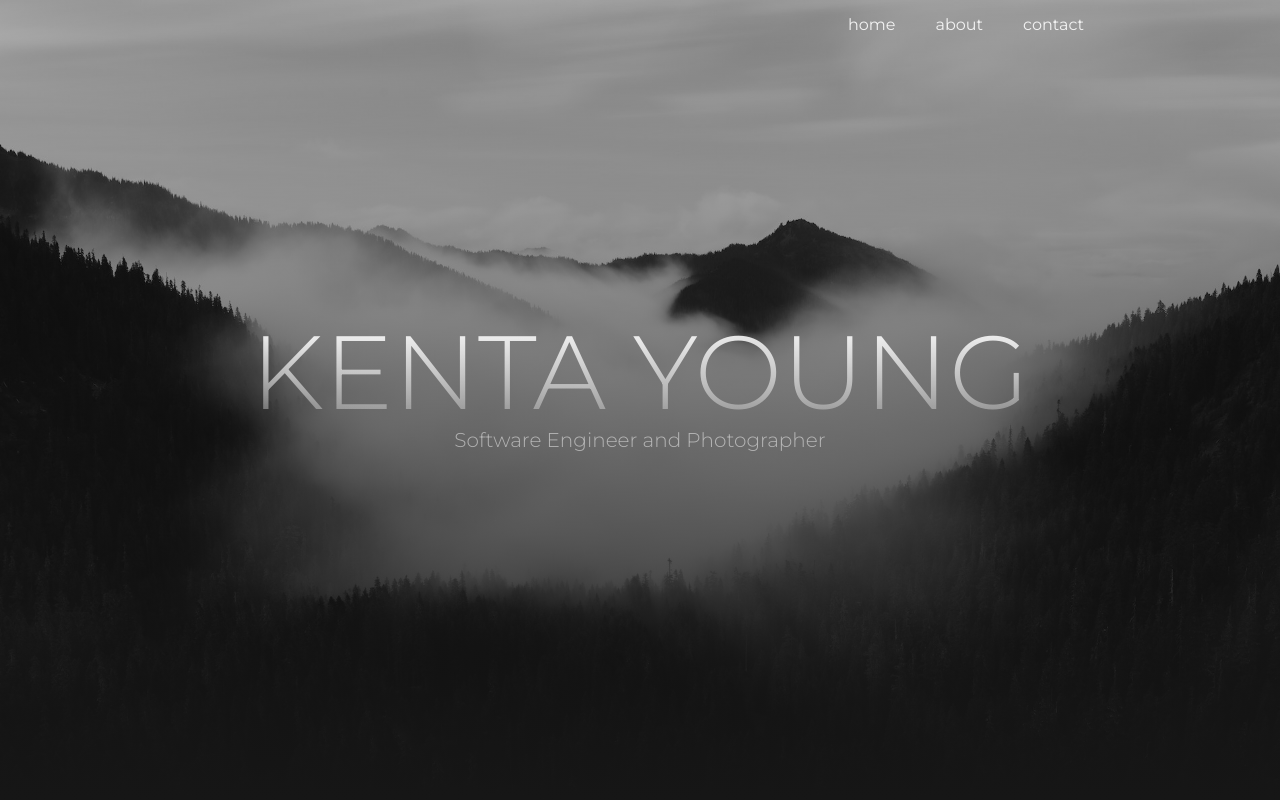
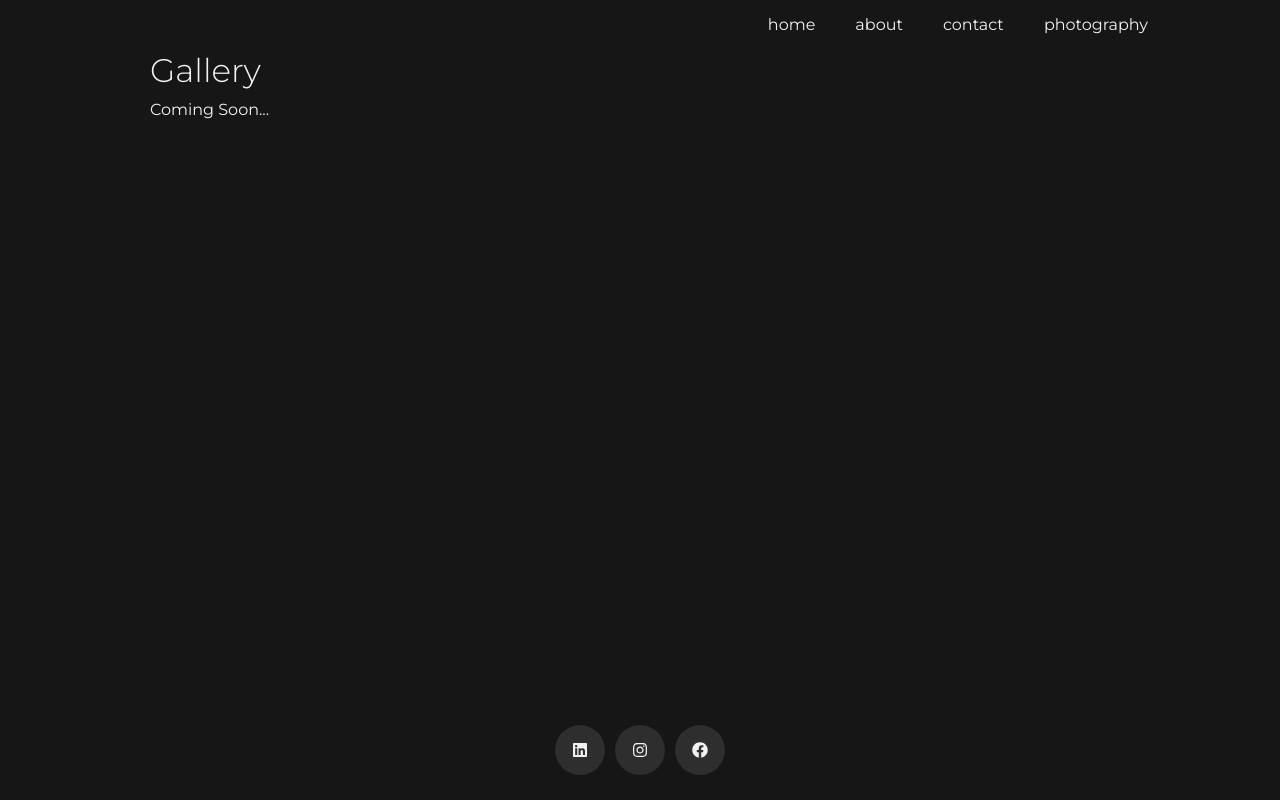
Before and after one commit to kentayoung/kenta-young-web, a React (Create React App) app: page /photography in a window 1280 px wide. Shown: the top 800 px of the page. Built offline with nearby package versions, Linux system fonts and the light colour scheme; no server answers.

Commit message:
Routing and photography page rough implementation

```diff
--- a/package.json
+++ b/package.json
@@ -13,6 +13,8 @@
 		"react-icons": "^4.3.1",
 		"react-on-screen": "^2.1.1",
 		"react-parallax": "^3.3.0",
+		"react-router-dom": "^6.0.2",
+		"react-router-hash-link": "^2.4.3",
 		"web-vitals": "^2.1.2"
 	},
 	"devDependencies": {
--- a/src/App.js
+++ b/src/App.js
@@ -1,28 +1,36 @@
 import './App.css';
 import './css/kentaYoungWeb.scss';
 import React from 'react';
-
-import Navbar from './components/navbar/navbar';
-import Masthead from './components/masthead';
-import AboutSection from './components/about-section';
-import SkillsSection from './components/skills-section';
-import ContactSection from './components/contact-section';
-import Footer from './components/footer';
-
+import {
+	BrowserRouter as Router,
+	Route,
+	Routes,
+	Navigate,
+} from 'react-router-dom';
 import firebase from '../src/config/firebaseConfig';
 import { getAnalytics } from 'firebase/analytics';
 
+import Navbar from './components/navbar/navbar';
+import Home from './routes/home';
+import Photography from './routes/photography';
+import PageNotFound from './routes/pageNotFound';
+import Footer from './components/footer';
+
 function App() {
-getAnalytics(firebase);
+	getAnalytics(firebase);
 
 	return (
 		<div className='app'>
-			<Navbar />
-			<Masthead />
-			<AboutSection />
-			<SkillsSection />
-			<ContactSection />
-			<Footer />
+			<Router>
+				<Navbar Router={Router} />
+				<Routes>
+					<Route exact path='/' element={<Home />} />
+					<Route path='/photography' element={<Photography />} />
+					<Route exact path='/404' element={<PageNotFound />} />
+					<Route path='*' element={<Navigate to='/404' />} />
+				</Routes>
+				<Footer />
+			</Router>
 		</div>
 	);
 }
--- a/src/components/navbar/menu-items.js
+++ b/src/components/navbar/menu-items.js
@@ -1,14 +1,18 @@
 export const MenuItems = [
 	{
 		display: 'home',
-		href: '#home',
+		href: '/#home',
 	},
 	{
 		display: 'about',
-		href: '#about',
+		href: '/#about',
 	},
   {
 		display: 'contact',
-		href: '#contact',
+		href: '/#contact',
 	},
+	{
+		display: 'photography',
+		href: '/photography'
+	}
 ];
--- a/src/components/navbar/navbar.js
+++ b/src/components/navbar/navbar.js
@@ -1,4 +1,6 @@
 import React, { useState, useEffect } from 'react';
+import { Link } from 'react-router-dom';
+import { HashLink } from 'react-router-hash-link'
 import { MenuItems } from './menu-items';
 import {FaInstagram, FaLinkedin, FaFacebook} from 'react-icons/fa';
 
@@ -20,6 +22,12 @@ const handleTogglerClicked = () => {
 const setTogglerFalse = () => {
 	setTogglerClicked(false)
 	document.body.style.overflow = 'scroll';
+}
+
+const scrollWithOffset = (el) => {
+	const yCoordinate = el.getBoundingClientRect().top + window.pageYOffset;
+	const yOffset = -80;
+	window.scrollTo({ top: yCoordinate + yOffset, behavior: 'smooth' });
 }
 
 
@@ -48,13 +56,13 @@ const setTogglerFalse = () => {
 								key={i}
 								style={
 									togglerClicked
-										? { animation: `navLinkFadeIn .75s ease forwards ${i / MenuItems.length}s` }
+										? { animation: `navLinkFadeIn .75s ease forwards ${(i + .25) / MenuItems.length}s` }
 										: { opacity: 1 }
 								}
 							>
-								<a href={item.href} className='link-hover' onClick={setTogglerFalse}>
+								<HashLink scroll={el => scrollWithOffset(el)} to={item.href} className='link-hover' onClick={setTogglerFalse}>
 									{item.display}
-								</a>
+								</HashLink>
 							</li>
 							)
 						}
@@ -62,7 +70,7 @@ const setTogglerFalse = () => {
 				}
 			<li className="nav-item nav-footer" style={
 				togglerClicked
-				? { animation: `navLinkFadeIn .75s ease forwards ${MenuItems.length / MenuItems.length}s` }
+				? { animation: `navLinkFadeIn .75s ease forwards ${(MenuItems.length + .25) / MenuItems.length}s` }
 				: { opacity: 1 }
 			}>
 
--- a/src/css/_navbar.scss
+++ b/src/css/_navbar.scss
@@ -21,7 +21,7 @@ nav {
 	list-style: none;
 	font-size: 1rem;
 	display: flex;
-	width: 75vw;
+	width: 85vw;
 	justify-content: flex-end;
 	margin-right: 2rem;
 }
--- a/src/css/kentaYoungWeb.scss
+++ b/src/css/kentaYoungWeb.scss
@@ -15,6 +15,7 @@
 	margin: 0;
 	padding: 0;
 	font-family: 'Montserrat', sans-serif;
+	color: $color-font-light;
 }
 
 html {
@@ -102,10 +103,18 @@ a:hover {
 	transition: transform 0.25s ease;
 }
 
+.page{
+	min-height: calc(100vh - 150px);
+	margin-top: 50px;
+}
+
+
+
+
+
+
 // Desktop
 @media screen and (min-width: 900px) {
-
-
 	.link-hover,
 	.link-hover-light,
 	.link-hover-mid {
--- /dev/null
+++ b/src/routes/home.js
@@ -0,0 +1,19 @@
+import React from 'react';
+
+import Masthead from '../components/masthead';
+import AboutSection from '../components/about-section';
+import SkillsSection from '../components/skills-section';
+import ContactSection from '../components/contact-section';
+
+const Home = ({ component: RouteComponent, ...rest }) => {
+	return (
+		<div>
+			<Masthead />
+			<AboutSection />
+			<SkillsSection />
+			<ContactSection />
+		</div>
+	);
+};
+
+export default Home;
--- /dev/null
+++ b/src/routes/pageNotFound.js
@@ -0,0 +1,11 @@
+import React from 'react';
+
+const PageNotFound = ({ component: RouteComponent, ...rest }) => {
+	return (
+		<div className='page'>
+			<div className='section-container'><h2>Hmm... I can't seem to find that page...</h2></div>
+		</div>
+	);
+};
+
+export default PageNotFound;
--- /dev/null
+++ b/src/routes/photography.js
@@ -0,0 +1,14 @@
+import React from 'react';
+
+const Photography = () => {
+	return (
+		<div className='page'>
+			<section className='section-container'>
+				<h2 className='section-header'>Gallery</h2>
+        <div className="section-content">Coming Soon...</div>
+			</section>
+		</div>
+	);
+};
+
+export default Photography;
```
Also changed, not shown: 1 other file (tests, documents, lock files or other folders).
